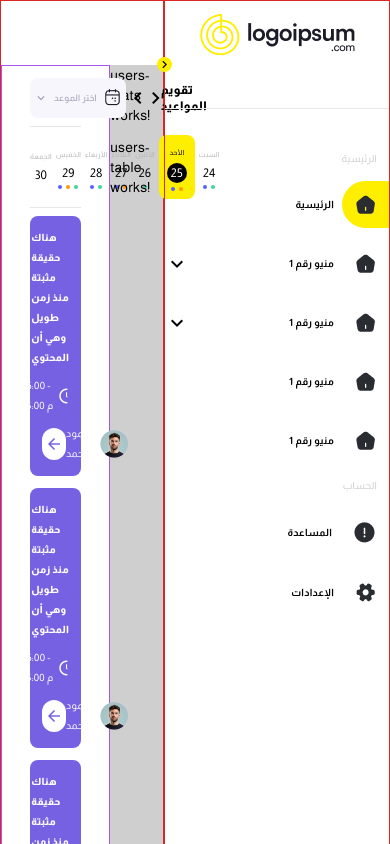
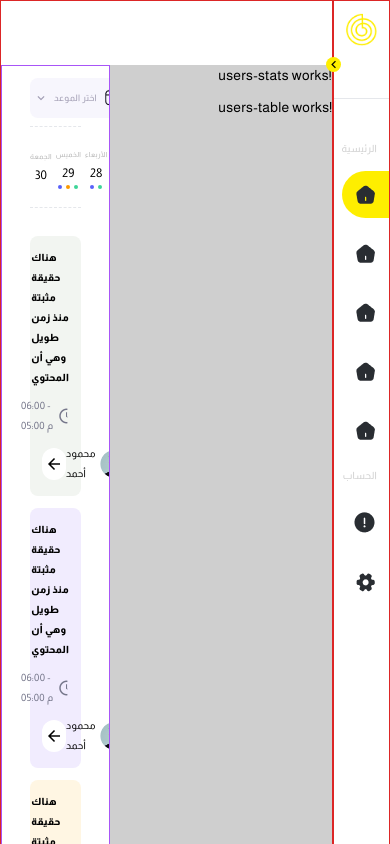
Before and after one commit to AbdoSakrEgy/InfoViewer-2, an Angular app: page /users-info in a window 390 px wide. Shown: the top 844 px of the page. Built offline with nearby package versions, Linux system fonts and the light colour scheme.

Commit message:
add user comments sections

```diff
--- a/src/app/app.component.html
+++ b/src/app/app.component.html
@@ -1,9 +1,13 @@
 <main class="flex w-full font-mainFont">
-  <div class="flex flex-col w-full border border-red-600">
-    <section><app-header></app-header></section>
-    <section><router-outlet></router-outlet></section>
-  </div>
-  <div class="border border-red-600">
-    <app-sidenav></app-sidenav>
-  </div>
+	<div class="flex flex-col w-full overflow-auto border border-red-600">
+		<section>
+			<app-header></app-header>
+		</section>
+		<section>
+			<router-outlet></router-outlet>
+		</section>
+	</div>
+	<div class="border border-red-600">
+		<app-sidenav></app-sidenav>
+	</div>
 </main>
--- a/src/app/core/components/sidenav/sidenav.component.html
+++ b/src/app/core/components/sidenav/sidenav.component.html
@@ -1,89 +1,74 @@
-<main
-  class="flex flex-col"
-  [class]="{
-    'w-56': isSidenavOpen && innerWidth > 768,
-    'sidenav-open-mobileScreen-tabletScreen': isSidenavOpen && innerWidth <= 768,
+<main [class]="{
+    'sidenavOpen-lg': isSidenavOpen && innerWidth > 768,
+    'sidenavOpen-sm-md': isSidenavOpen && innerWidth <= 768,
     'w-auto': !isSidenavOpen
   }"
->
+	class="flex flex-col">
 	<div class="flex justify-center p-3 mb-10 relative">
-    <img
+		<img *ngIf="isSidenavOpen"
 			src="../../../../assets/Icons/logo.png"
-      alt="logo"
-      *ngIf="isSidenavOpen"
-    />
-    <img
+			alt="logo">
+		<img *ngIf="!isSidenavOpen"
 			src="../../../../assets/Icons/miniLogo.png"
-      alt="logo"
-      *ngIf="!isSidenavOpen"
-    />
+			alt="logo">
 		<!-- open/close btn -->
-    <div
-      class="absolute top-14 -left-2"
-      (click)="isSidenavOpen = !isSidenavOpen"
-    >
-      <mat-icon class="sidenav-open-close">{{
+		<div (click)="isSidenavOpen = !isSidenavOpen"
+			class="absolute top-14 -left-2">
+			<mat-icon class="sidenav-open-close">
+				{{
         isSidenavOpen ? "chevron_right" : "chevron_left"
-      }}</mat-icon>
+      }}
+			</mat-icon>
 		</div>
 	</div>
 	<div class="flex flex-col gap-3 pt-10 border-t text-right">
 		<section class="pr-3 text-[#CFCFCF] text-[10px]">الرئيسية</section>
 		<!-- menue -->
 		<section class="flex flex-col">
-      <a
-        routerLink="/users-info"
+			<a routerLink="/users-info"
 				ariaCurrentWhenActive="page"
-        class="flex justify-end items-center hover:cursor-pointer"
-      >
+				class="flex justify-end items-center hover:cursor-pointer">
 				<span class="flex items-center">
-          <p class="!m-0 text-[10px] font-semibold px-2" *ngIf="isSidenavOpen">
+					<p *ngIf="isSidenavOpen"
+						class="!m-0 text-[10px] font-semibold px-2">
 						الرئيسية
 					</p>
-          <img
-            routerLinkActive="active"
+					<img routerLinkActive="active"
 						src="../../../../assets/Icons/home.png"
 						alt="icon"
-            class="object-contain p-3 rounded-l-full"
-          />
+						class="object-contain p-3 rounded-l-full">
 				</span>
 			</a>
 		</section>
 		<!-- menue -->
 		<section class="flex flex-col">
-      <a
-        routerLink="/first-component"
-        ariaCurrentWhenActive="page"
-        class="flex items-center hover:cursor-pointer"
-        [class]="{
+			<a [class]="{
           'justify-between': isSidenavOpen,
           'justify-end': !isSidenavOpen
         }"
 				(click)="isMenu1Open = !isMenu1Open"
-      >
-        <mat-icon
+				routerLink="/first-component"
+				ariaCurrentWhenActive="page"
+				class="flex items-center hover:cursor-pointer">
+				<mat-icon *ngIf="isSidenavOpen"
 					aria-hidden="false"
-          aria-label="Example home icon"
-          *ngIf="isSidenavOpen"
-          >{{ isMenu1Open ? "expand_less" : "expand_more" }}</mat-icon
-        >
+					aria-label="Example home icon">
+					{{ isMenu1Open ? "expand_less" : "expand_more" }}
+				</mat-icon>
 
 				<span class="flex items-center">
-          <p class="!m-0 text-[10px] font-semibold px-2" *ngIf="isSidenavOpen">
+					<p *ngIf="isSidenavOpen"
+						class="!m-0 text-[10px] font-semibold px-2">
 						منيو رقم 1
 					</p>
-          <img
-            routerLinkActive="active"
+					<img routerLinkActive="active"
 						src="../../../../assets/Icons/home.png"
 						alt="icon"
-            class="object-contain p-3 rounded-l-full"
-          />
+						class="object-contain p-3 rounded-l-full">
 				</span>
 			</a>
-      <div
-        class="mr-16 text-[10px] font-medium"
-        *ngIf="isMenu1Open && isSidenavOpen"
-      >
+			<div *ngIf="isMenu1Open && isSidenavOpen"
+				class="mr-16 text-[10px] font-medium">
 				<p>منيو ميني</p>
 				<p>منيو ميني</p>
 				<p>منيو ميني</p>
@@ -91,39 +76,33 @@
 		</section>
 		<!-- menue -->
 		<section class="flex flex-col">
-      <a
-        routerLink="/second-component"
-        ariaCurrentWhenActive="page"
-        class="flex items-center hover:cursor-pointer"
-        [class]="{
+			<a [class]="{
           'justify-between': isSidenavOpen,
           'justify-end': !isSidenavOpen
         }"
 				(click)="isMenu2Open = !isMenu2Open"
-      >
-        <mat-icon
+				routerLink="/second-component"
+				ariaCurrentWhenActive="page"
+				class="flex items-center hover:cursor-pointer">
+				<mat-icon *ngIf="isSidenavOpen"
 					aria-hidden="false"
-          aria-label="Example home icon"
-          *ngIf="isSidenavOpen"
-          >{{ isMenu2Open ? "expand_less" : "expand_more" }}</mat-icon
-        >
+					aria-label="Example home icon">
+					{{ isMenu2Open ? "expand_less" : "expand_more" }}
+				</mat-icon>
 
 				<span class="flex items-center">
-          <p class="!m-0 text-[10px] font-semibold px-2" *ngIf="isSidenavOpen">
+					<p *ngIf="isSidenavOpen"
+						class="!m-0 text-[10px] font-semibold px-2">
 						منيو رقم 1
 					</p>
-          <img
-            routerLinkActive="active"
+					<img routerLinkActive="active"
 						src="../../../../assets/Icons/home.png"
 						alt="icon"
-            class="object-contain p-3 rounded-l-full"
-          />
+						class="object-contain p-3 rounded-l-full">
 				</span>
 			</a>
-      <div
-        class="mr-16 text-[10px] font-medium"
-        *ngIf="isMenu2Open && isSidenavOpen"
-      >
+			<div *ngIf="isMenu2Open && isSidenavOpen"
+				class="mr-16 text-[10px] font-medium">
 				<p>منيو ميني</p>
 				<p>منيو ميني</p>
 				<p>منيو ميني</p>
@@ -131,41 +110,35 @@
 		</section>
 		<!-- menue -->
 		<section class="flex flex-col">
-      <a
-        routerLink="/third-component"
+			<a routerLink="/third-component"
 				ariaCurrentWhenActive="page"
-        class="flex justify-end items-center hover:cursor-pointer"
-      >
+				class="flex justify-end items-center hover:cursor-pointer">
 				<span class="flex items-center">
-          <p class="!m-0 text-[10px] font-semibold px-2" *ngIf="isSidenavOpen">
+					<p *ngIf="isSidenavOpen"
+						class="!m-0 text-[10px] font-semibold px-2">
 						منيو رقم 1
 					</p>
-          <img
-            routerLinkActive="active"
+					<img routerLinkActive="active"
 						src="../../../../assets/Icons/home.png"
 						alt="icon"
-            class="object-contain p-3 rounded-l-full"
-          />
+						class="object-contain p-3 rounded-l-full">
 				</span>
 			</a>
 		</section>
 		<!-- menue -->
 		<section class="flex flex-col">
-      <a
-        routerLink="/fourth-component"
+			<a routerLink="/fourth-component"
 				ariaCurrentWhenActive="page"
-        class="flex justify-end items-center hover:cursor-pointer"
-      >
+				class="flex justify-end items-center hover:cursor-pointer">
 				<span class="flex items-center">
-          <p class="!m-0 text-[10px] font-semibold px-2" *ngIf="isSidenavOpen">
+					<p *ngIf="isSidenavOpen"
+						class="!m-0 text-[10px] font-semibold px-2">
 						منيو رقم 1
 					</p>
-          <img
-            routerLinkActive="active"
+					<img routerLinkActive="active"
 						src="../../../../assets/Icons/home.png"
 						alt="icon"
-            class="object-contain p-3 rounded-l-full"
-          />
+						class="object-contain p-3 rounded-l-full">
 				</span>
 			</a>
 		</section>
@@ -173,41 +146,35 @@
 		<section class="pr-3 text-[#CFCFCF] text-[10px]">الحساب</section>
 		<!-- menue -->
 		<section class="flex flex-col">
-      <a
-        routerLink="/help"
+			<a routerLink="/help"
 				ariaCurrentWhenActive="page"
-        class="flex justify-end items-center hover:cursor-pointer"
-      >
+				class="flex justify-end items-center hover:cursor-pointer">
 				<span class="flex items-center">
-          <p class="!m-0 text-[10px] font-semibold px-2" *ngIf="isSidenavOpen">
+					<p *ngIf="isSidenavOpen"
+						class="!m-0 text-[10px] font-semibold px-2">
 						المساعدة
 					</p>
-          <img
-            routerLinkActive="active"
+					<img routerLinkActive="active"
 						src="../../../../assets/Icons/info-circle.png"
 						alt="icon"
-            class="object-contain p-3 rounded-l-full"
-          />
+						class="object-contain p-3 rounded-l-full">
 				</span>
 			</a>
 		</section>
 		<!-- menue -->
 		<section class="flex flex-col">
-      <a
-        routerLink="/settings"
+			<a routerLink="/settings"
 				ariaCurrentWhenActive="page"
-        class="flex justify-end items-center hover:cursor-pointer"
-      >
+				class="flex justify-end items-center hover:cursor-pointer">
 				<span class="flex items-center">
-          <p class="!m-0 text-[10px] font-semibold px-2" *ngIf="isSidenavOpen">
+					<p *ngIf="isSidenavOpen"
+						class="!m-0 text-[10px] font-semibold px-2">
 						الإعدادات
 					</p>
-          <img
-            routerLinkActive="active"
+					<img routerLinkActive="active"
 						src="../../../../assets/Icons/setting-2.png"
 						alt="icon"
-            class="object-contain p-3 rounded-l-full"
-          />
+						class="object-contain p-3 rounded-l-full">
 				</span>
 			</a>
 		</section>
--- a/src/app/core/components/sidenav/sidenav.component.ts
+++ b/src/app/core/components/sidenav/sidenav.component.ts
@@ -1,19 +1,37 @@
-import { Component, HostListener } from '@angular/core';
+import { Component, HostListener, OnInit } from '@angular/core';
+import {
+  BreakpointObserver,
+  Breakpoints,
+  BreakpointState,
+} from '@angular/cdk/layout';
 
 @Component({
   selector: 'app-sidenav',
   templateUrl: './sidenav.component.html',
   styleUrls: ['./sidenav.component.css'],
 })
-export class SidenavComponent {
+export class SidenavComponent implements OnInit {
   isMenu1Open: boolean = false;
   isMenu2Open: boolean = false;
   isMenu3Open: boolean = false;
-  isSidenavOpen: boolean = true;
+  isSidenavOpen: boolean = false;
   innerWidth: any = screen.width;
 
+  constructor(public responsive: BreakpointObserver) {}
   @HostListener('window:resize', ['$event'])
   onResize(event: any) {
     this.innerWidth = window.innerWidth;
   }
+  ngOnInit() {
+    this.responsive
+      .observe([Breakpoints.HandsetPortrait])
+      .subscribe((state: BreakpointState) => {
+        if (state.matches) {
+          console.log(
+            'This is the Handset Portrait point at max-width: 599.98 px and portrait orientation.'
+          );
+          console.log(state);
+        }
+      });
+  }
 }
--- a/src/app/features/users-info/components/users-comments/users-comments.component.css
+++ b/src/app/features/users-info/components/users-comments/users-comments.component.css
@@ -1,16 +1,4 @@
-.selectedDay {
-  @apply bg-[#FEEE00] p-2 rounded-lg text-white;
-}
-.selectedDayCircle {
-  @apply flex justify-center items-center p-1 bg-black rounded-full w-5 h-5;
-}
 /* css */
-.datepicker-toggle {
-}
-.datepicker-toggle-button {
-}
-.datepicker-input {
-}
 .datepicker-input::-webkit-calendar-picker-indicator {
   position: absolute;
   left: 0;
@@ -22,3 +10,16 @@
   cursor: pointer;
   opacity: 0;
 }
+/* tailwindcss */
+.selectedDay {
+  @apply bg-[#FEEE00] p-2 rounded-lg text-white;
+}
+.selectedDayCircle {
+  @apply flex justify-center items-center p-1 bg-black rounded-full w-5 h-5;
+}
+.userComments-sm-md {
+  @apply w-full;
+}
+.userComments-lg {
+  @apply w-[28vw];
+}
--- a/src/app/features/users-info/components/users-comments/users-comments.component.html
+++ b/src/app/features/users-info/components/users-comments/users-comments.component.html
@@ -1,8 +1,13 @@
-<main class="w-[28vw] px-7 py-3 border border-purple-500 bg-white">
+<main [class]="{
+	'userComments-sm-md':innerWidth<=768,
+	'userComments-lg':innerWidth>768,
+}"
+	class="overflow-auto px-7 py-3 border border-purple-500 bg-white">
 	<!-- section1-datePicker -->
 	<div class="flex justify-between items-center">
-		<section class="datepicker-toggle w-24 h-10 bg-[#F7F6FD] text-[#A09CB2] rounded-lg relative">
-			<span class="datepicker-toggle-button absolute top-1/4 right-1">
+		<!-- calender -->
+		<section class="w-24 h-10 bg-[#F7F6FD] text-[#A09CB2] rounded-lg relative">
+			<span class="absolute top-1/4 right-1">
 				<img src="../../../../../assets/Icons/calendar-1.png"
 					alt="iconCalender">
 			</span>
@@ -15,8 +20,8 @@
 			</span>
 			<span class="absolute top-1/4 left-1/4 text-[9px]">
 				{{
-        modifiedDate
-      }}
+				modifiedDate
+				}}
 			</span>
 			<input [(ngModel)]="date"
 				(change)="setModifiedDate()"
@@ -37,7 +42,7 @@
 		</section>
 	</div>
 	<!-- section2-week -->
-	<div class="flex justify-between items-center gap-1 border-y py-2 my-2">
+	<div class="flex justify-between items-center gap-1 border-y border-dashed py-2 mt-2 mb-7">
 		<div *ngFor="let day of currentWeekData"
 			[class]="{ selectedDay: day.selectedDay }"
 			class="flex flex-col items-center hover:cursor-pointer">
@@ -65,19 +70,20 @@
 	<!-- section3-comments -->
 	<div class="flex flex-col gap-3">
 		<section *ngFor="let comment of comments"
-			class="flex flex-col items-end gap-2 w-full rounded-lg p-3 bg-[#7661E2] text-white">
+			[style.backgroundColor]="comment.bgColor"
+			class="flex flex-col items-end gap-2 w-full rounded-lg p-3 text-black">
 			<span class="text-[10px] font-extrabold">{{ comment.title }}</span>
-			<span class="flex items-center text-[10px]">
+			<span class="flex items-center text-[10px] text-[#76778B]">
 				<span>{{ comment.date }}</span>
 				<mat-icon aria-hidden="false"
 					fontIcon="schedule"
 					class="scale-75"></mat-icon>
 			</span>
 			<span class="flex justify-between items-center w-full">
-				<span class="flex justify-center items-center w-10 rounded-xl py-1 bg-white">
+				<span class="flex justify-center items-center w-10 rounded-xl py-1 group hover:cursor-pointer hover:scale-110 ease-in duration-100 bg-white">
 					<mat-icon aria-hidden="false"
 						fontIcon="arrow_back"
-						class="scale-75 text-[#7661E2]"></mat-icon>
+						class="scale-75 text-black"></mat-icon>
 				</span>
 				<span class="flex justify-between items-center gap-1 text-[10px]">
 					<span>
--- a/src/app/features/users-info/components/users-comments/users-comments.component.ts
+++ b/src/app/features/users-info/components/users-comments/users-comments.component.ts
@@ -1,4 +1,10 @@
-import { Component, OnChanges, OnInit, SimpleChanges } from '@angular/core';
+import {
+  Component,
+  OnChanges,
+  OnInit,
+  SimpleChanges,
+  HostListener,
+} from '@angular/core';
 
 @Component({
   selector: 'app-users-comments',
@@ -6,6 +12,7 @@ import { Component, OnChanges, OnInit, SimpleChanges } from '@angular/core';
   styleUrls: ['./users-comments.component.css'],
 })
 export class UsersCommentsComponent implements OnChanges, OnInit {
+  innerWidth: any = screen.width;
   date: string = '';
   modifiedDate: string = 'اختر الموعد';
   currentWeekData = [
@@ -58,45 +65,56 @@ export class UsersCommentsComponent implements OnChanges, OnInit {
       date: '06:00 - 05:00 م',
       img: '../../../../../assets/shapes/Image-79.png',
       userName: 'محمود أحمد',
+      bgColor: '#F2F5F1',
     },
     {
       title: 'هناك حقيقة مثبتة منذ زمن طويل وهي أن المحتوي',
       date: '06:00 - 05:00 م',
       img: '../../../../../assets/shapes/Image-79.png',
       userName: 'محمود أحمد',
+      bgColor: '#F1ECFE',
     },
     {
       title: 'هناك حقيقة مثبتة منذ زمن طويل وهي أن المحتوي',
       date: '06:00 - 05:00 م',
       img: '../../../../../assets/shapes/Image-79.png',
       userName: 'محمود أحمد',
+      bgColor: '#FFF6E3',
     },
     {
       title: 'هناك حقيقة مثبتة منذ زمن طويل وهي أن المحتوي',
       date: '06:00 - 05:00 م',
       img: '../../../../../assets/shapes/Image-79.png',
       userName: 'محمود أحمد',
+      bgColor: '#F2F5F1',
     },
     {
       title: 'هناك حقيقة مثبتة منذ زمن طويل وهي أن المحتوي',
       date: '06:00 - 05:00 م',
       img: '../../../../../assets/shapes/Image-79.png',
       userName: 'محمود أحمد',
+      bgColor: '#F1ECFE',
     },
     {
       title: 'هناك حقيقة مثبتة منذ زمن طويل وهي أن المحتوي',
       date: '06:00 - 05:00 م',
       img: '../../../../../assets/shapes/Image-79.png',
       userName: 'محمود أحمد',
+      bgColor: '#FFF6E3',
     },
     {
       title: 'هناك حقيقة مثبتة منذ زمن طويل وهي أن المحتوي',
       date: '06:00 - 05:00 م',
       img: '../../../../../assets/shapes/Image-79.png',
       userName: 'محمود أحمد',
+      bgColor: '#FFF6E3',
     },
   ];
 
+  @HostListener('window:resize', ['$event'])
+  onResize(event: any) {
+    this.innerWidth = window.innerWidth;
+  }
   ngOnChanges(changes: SimpleChanges): void {
     console.log(changes);
     console.log(this.modifiedDate);
--- a/src/app/features/users-info/components/users-info-page/users-info-page.component.css
+++ b/src/app/features/users-info/components/users-info-page/users-info-page.component.css
@@ -0,0 +1,6 @@
+.usersInfo-sm-md {
+  @apply flex flex-col-reverse;
+}
+.usersInfo-lg {
+  @apply flex justify-between;
+}
--- a/src/app/features/users-info/components/users-info-page/users-info-page.component.html
+++ b/src/app/features/users-info/components/users-info-page/users-info-page.component.html
@@ -1,7 +1,11 @@
-<main class="flex justify-between bg-[#CFCFCF]">
-  <app-users-comments></app-users-comments>
-  <div class="flex flex-col">
-    <app-users-stats></app-users-stats>
-    <app-users-table></app-users-table>
-  </div>
+<main [class]="{
+  'usersInfo-sm-md':innerWidth<=768,
+  'usersInfo-lg':innerWidth>768
+}"
+	class="bg-[#CFCFCF]">
+	<app-users-comments></app-users-comments>
+	<div class="flex flex-col">
+		<app-users-stats></app-users-stats>
+		<app-users-table></app-users-table>
+	</div>
 </main>
--- a/src/app/features/users-info/components/users-info-page/users-info-page.component.ts
+++ b/src/app/features/users-info/components/users-info-page/users-info-page.component.ts
@@ -1,10 +1,15 @@
-import { Component } from '@angular/core';
+import { Component, HostListener } from '@angular/core';
 
 @Component({
   selector: 'app-users-info-page',
   templateUrl: './users-info-page.component.html',
-  styleUrls: ['./users-info-page.component.css']
+  styleUrls: ['./users-info-page.component.css'],
 })
 export class UsersInfoPageComponent {
+  innerWidth: any = screen.width;
 
+  @HostListener('window:resize', ['$event'])
+  onResize(event: any) {
+    this.innerWidth = window.innerWidth;
+  }
 }
```
Also changed, not shown: src/app/core/components/sidenav/sidenav.component.css (+9 -6 lines). Lines whose indentation alone changed are shown as unchanged.
